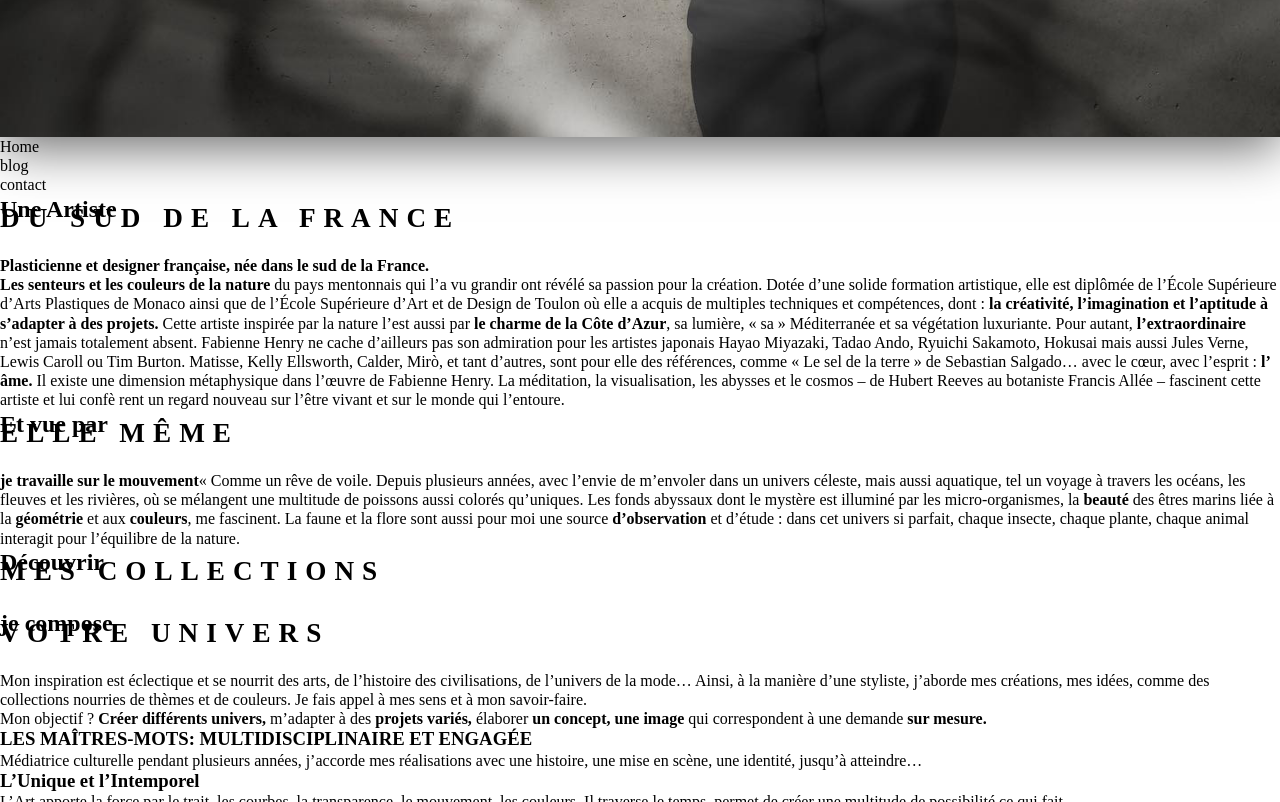
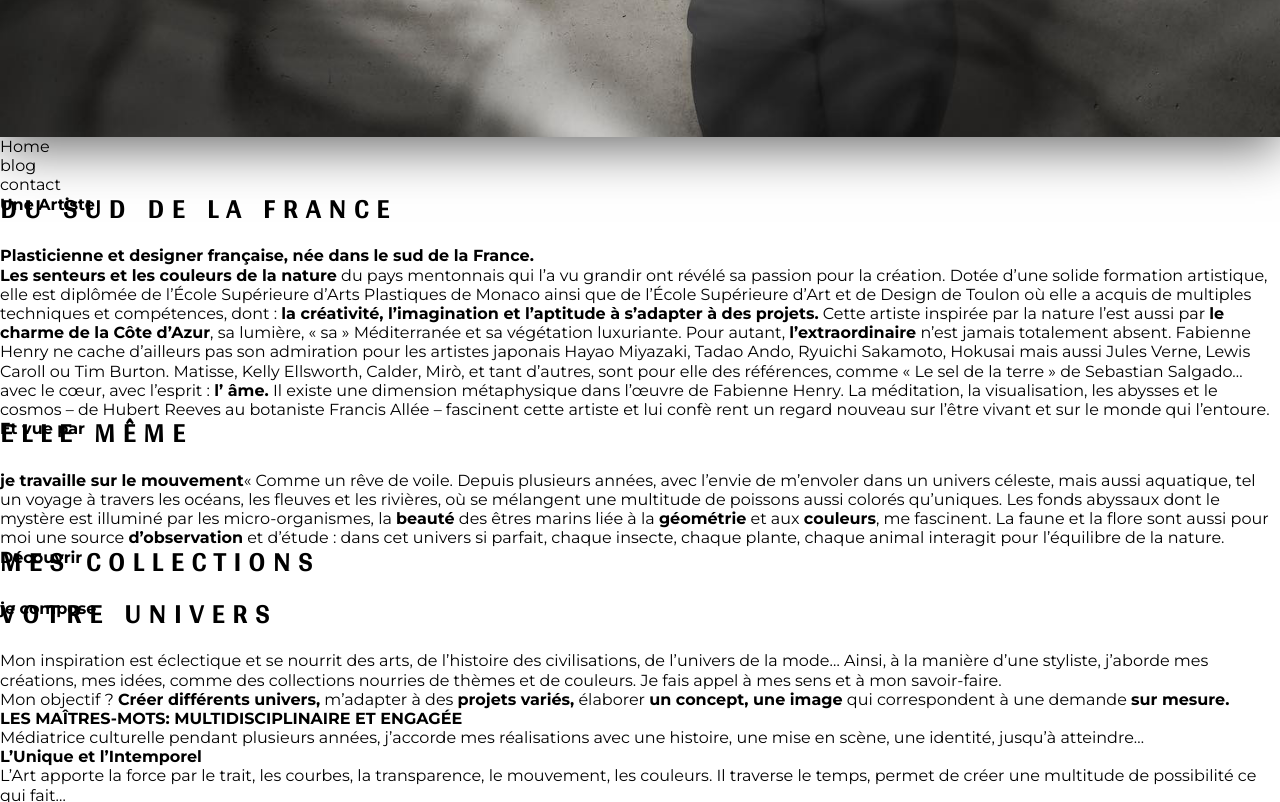
Before and after one commit to Fabiennehenry-Art/website, a plain HTML site: page index.html in a window 1280 px wide. Shown: the part 663-1465 px from the top of the page. Drawn offline with Linux system fonts and the light colour scheme.

Commit message:
MAJ des fonts

```diff
--- a/css/font.css
+++ b/css/font.css
@@ -1,5 +1,29 @@
+@font-face {
+    font-family:"Montserrat";
+    src: url("../assets/fonts/montserrat-regular.woff2");
+    font-weight: 400;
+}
+
+@font-face {
+    font-family:"Montserrat";
+    src: url("../assets/fonts/montserrat-bold.woff2");
+    font-weight: 700;
+}
+
+@font-face {
+    font-family:"Arya";
+    src: url("../assets/fonts/arya-regular.woff2");
+    font-weight: 400;
+}
+
 @font-face {
     font-family: "Updock";
     src: url("../assets/fonts/updock-regular.woff2");
     font-weight: 400;
 }
+
+@font-face {
+    font-family:"PoiretOne";
+    src: url("../assets/fonts/poiret-one-regular.woff2");
+    font-weight: 400;
+}
--- a/css/theme.css
+++ b/css/theme.css
@@ -26,7 +26,10 @@
         --font-bold: 700;
 
     /* font-family */
+        --font-base: 'Montserrat';
+        --font-primary: 'Arya';
         --font-secondary: 'Updock';
+        --font-third: 'PoiretOne';
 
 
     /* margin */
@@ -38,5 +41,8 @@
 
     /* line-height */
         --leading-lg: 1.4;
+
+    /* Limit mobile size */
+        --mobileSize: 1081px;
     }
 }
--- a/style.css
+++ b/style.css
@@ -4,11 +4,16 @@
 
 @layer base {
 
+    *{
+        font-family: var(--font-base);
+        font-size: var(--txt-base);
+    }
+
     @keyframes nav-sticky{
         0% {
             color: transparent;
         }
-        50%{
+        20%{
             color: transparent;
         }
         100% {
@@ -37,7 +42,7 @@
             }
             p:first-of-type{
                 margin-top: var(--m-m);
-                font-family: "Updock";
+                font-family: var(--font-secondary);
                 font-size: clamp(2.7rem, 4.3vw, 4.3vw);
                 color:white;
                 text-shadow: 0px 0px 50px rgb(247, 228, 0);
@@ -73,7 +78,7 @@
             animation-timeline: scroll();
             animation-range: 0vh 100vh;
 
-            @media (max-width: 768px){
+            @media (max-width: 1080px){
                 width: 100%;
                 height: auto;
                 padding: 10px 0;
@@ -89,12 +94,12 @@
                 width: 50%;
                 margin: 0 auto;
 
-            @media (max-width: 768px){
+            @media (max-width: 1080px){
                 width: 90%;
             }
         }
 
-        @media (max-width: 768px){
+        @media (max-width: 1080px){
             flex-direction: column;
         }
     }
@@ -103,7 +108,7 @@
         text-align: center;
         margin-top: var(--m-m);
         p:first-child {
-            font-family: var(--font-base-bold);
+            font-family: var(--font-base);
             font-size: var(--txt-xl);
             color: var(--color-primary);
         }
```
Also changed, not shown: assets/fonts/arya-regular.woff2 (added), assets/fonts/montserrat-bold.woff2 (added), assets/fonts/montserrat-regular.woff2 (added).
